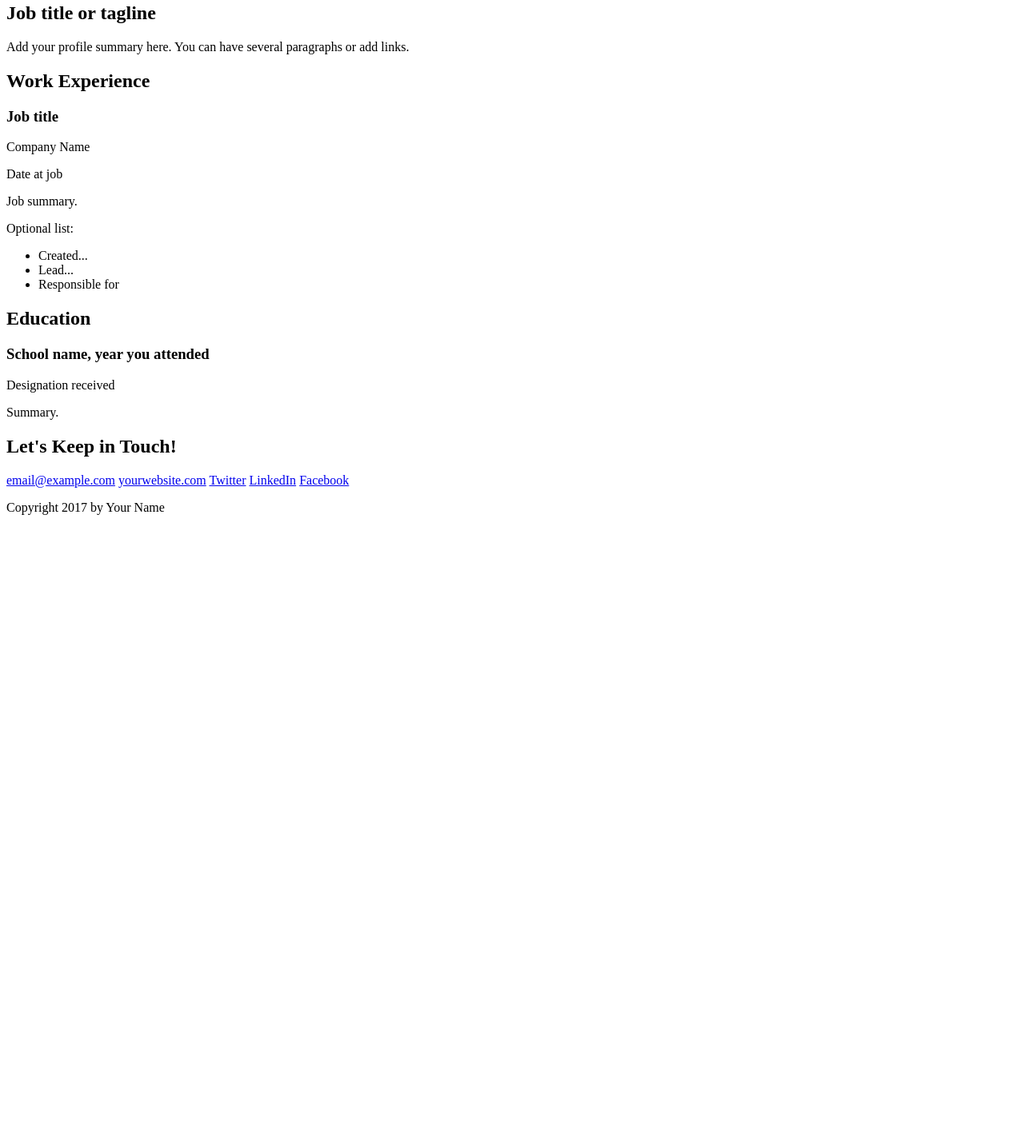
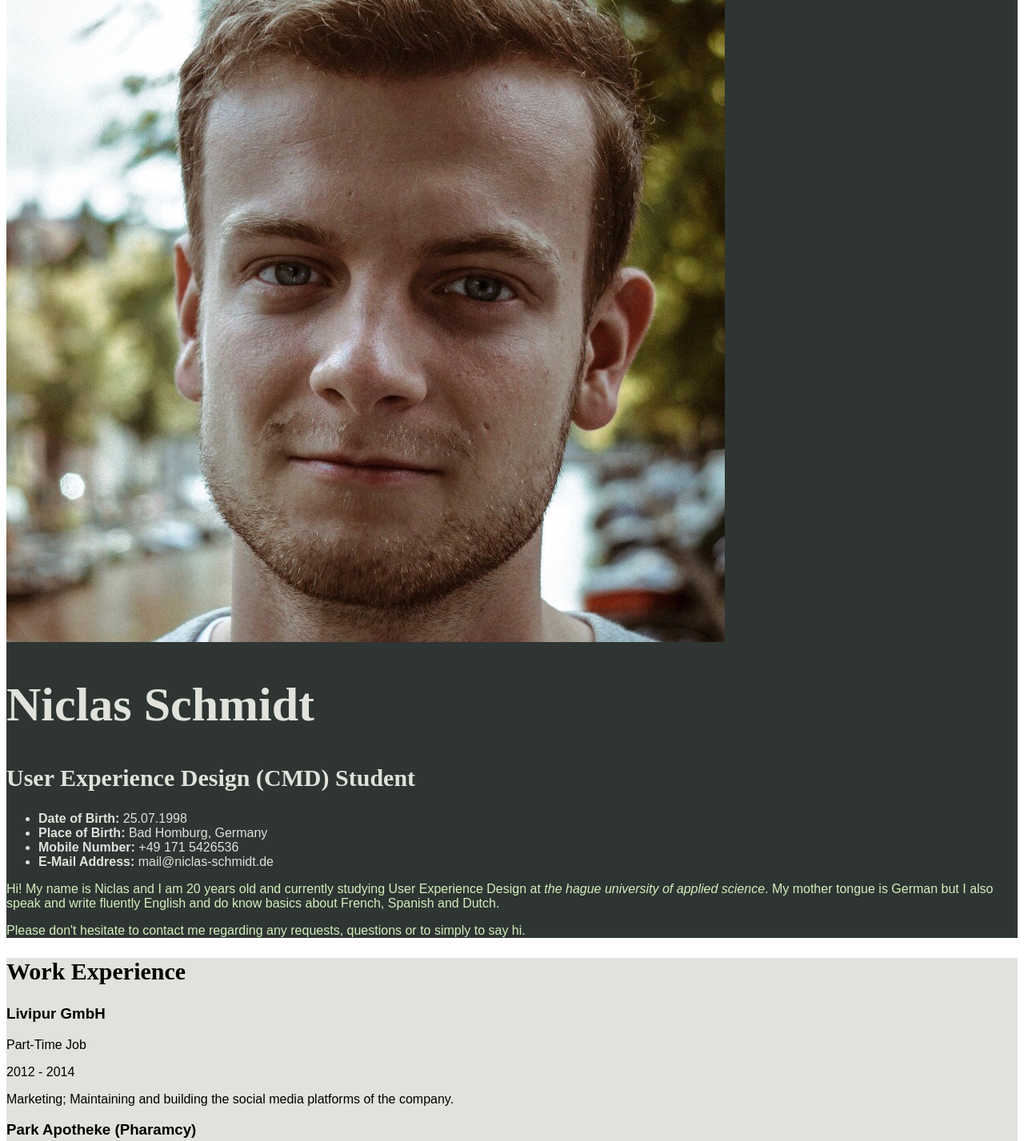
Before and after one commit to UXDSkillslab1718/3-css-essential-training-1-2-resume-files-claptom, a plain HTML site: page index.html in a window 1280 px wide. Shown: the part 103-1530 px from the top of the page at 80% size. Before the commit the page ends 800 px from the top, so only its background shows below. Drawn offline with Linux system fonts and the light colour scheme; a web font is replaced by a local one.

Commit message:
Assignment Chapter 1-3
These are all changes from chapter 1 to chapter 3.

```diff
--- /dev/null
+++ b/css/style.css
@@ -0,0 +1,59 @@
+/* color pattern
+-------------------------
+#2E3532 - black
+#8B2635 - red
+#E0E2DB - white
+#D2D4C8 - white/pastel
+#D3EFBD - tea green
+*/
+
+
+/* Global styles
+-------------------------*/
+body{
+  font-family: ff-basic-gothic-pro, sans-serif;
+  font-weight: 200;
+  font-style: normal;
+}
+h3{
+  font-family: ff-basic-gothic-pro, sans-serif;
+  font-weight: 600;
+  font-style: normal;
+}
+h1, h2{
+  font-family: 'pt-sans-pro-caption';
+}
+h1{
+  font-size: 60px;
+}
+h2{
+  font-size:  30px;
+}
+a{
+  color: #8B2635;
+}
+a:hover{
+  text-decoration: none;
+}
+
+/* Header and Footer
+-------------------------*/
+header, footer{
+  background: #2E3532;
+  color: #E0E2DB;
+}
+header p,header p{
+  color: #D3EFBD;
+}
+
+/* Work Experience
+-------------------------*/
+.work{
+  background: #E0E2DB;
+}
+
+/* Education
+-------------------------*/
+.education{
+  background: #D3EFBD;
+}
--- a/index.html
+++ b/index.html
@@ -3,52 +3,73 @@
 <head>
     <meta charset="UTF-8">
     <meta name="viewport" content="width=device-width, initial-scale=1.0">
-    <title>Your Name | Resume</title>
+    <link rel="stylesheet" href="https://use.typekit.net/uzn2fmf.css">
+    <link rel="stylesheet" href="css/style.css">
+    <title>Niclas Schmidt | Resume</title>
 </head>
 <body>
     <!-- // Intro -->
     <header>
-        <img src="your-picture.jpg" alt="Your Name">
-        <h1>Your Name</h1>
-        <h2>Job title or tagline</h2>
-        <p>Add your profile summary here. You can have several paragraphs or add links.</p>
+        <img src="images/portrait.jpeg" alt="Niclas Schmdit">
+        <h1>Niclas Schmidt</h1>
+        <h2>User Experience Design (CMD) Student</h2>
+        <ul>
+          <li><b>Date of Birth:</b> 25.07.1998</li>
+          <li><b>Place of Birth:</b> Bad Homburg, Germany</li>
+          <li><b>Mobile Number:</b> +49 171 5426536</li>
+          <li><b>E-Mail Address: </b>mail@niclas-schmidt.de</li>
+        </ul>
+        <p>Hi! My name is Niclas and I am 20 years old and currently studying User Experience Design at <i>the hague university of applied science</i>.
+          My mother tongue is German but I also speak and write fluently English and do know basics about French, Spanish and Dutch.</p>
+        <p>Please don't hesitate to contact me regarding any requests, questions or to simply to say hi.</p>
+
     </header>
 
     <main>
         <!-- // Work Experience -->
-        <section>
+       <section class="work">
             <h2>Work Experience</h2>
 
-            <!-- Job Details: copy this whole block to add more jobs -->
-            <h3>Job title</h3>
-            <p>Company Name</p>
-            <p>Date at job</p>
 
-            <!-- Add as many paragraphs as you need. -->
-            <p>Job summary.</p>
+            <h3>Livipur GmbH</h3>
+            <p>Part-Time Job</p>
+            <p>2012 - 2014</p>
 
-            <!-- This list can be deleted if you don't want to use it. -->
-            <p>Optional list:</p>
+
+            <p>Marketing; Maintaining and building the social media platforms of the company.</p>
+
+            <h3>Park Apotheke (Pharamcy)</h3>
+            <p>Part-Time Job</p>
+            <p>2016 - 2018</p>
+
+            <p>Professional activities:</p>
             <ul>
-                <li>Created...</li>
-                <li>Lead...</li>
-                <li>Responsible for</li>
+                <li>helping out in logistics</li>
+                <li>working as cashier</li>
+                <li>deliver medicaments to customer (with provided company car)</li>
             </ul>
-            <!-- end of Job Details block. -->
+
+
 
         </section>
 
-
         <!-- // Education -->
-        <section>
+        <section class="education">
             <h2>Education</h2>
 
-            <!-- School details: copy this whole block to add more schools. -->
-            <h3>School name, year you attended</h3>
+            <!-- School details -->
+            <h3>Friedrich-Ebert-Schule, 2004 - 2008</h3>
+            <p>Primary School</p>
+
+            <h3>Kaiser-Friedrich-Gymnasium, 2008 - 2014</h3>
+            <p>High School</p>
+
+            <h3>Begemann-Schule, 2014 - 2017</h3>
+            <p>Econimics High School</p>
             <p>Designation received</p>
 
-            <!-- Add as many paragraphs as you need. -->
-            <p>Summary.</p>
+            <h3>The Hague University, from 2018</h3>
+            <p>User Experience Design (CMD)</p>
             <!-- End of school details. -->
         </section>
     </main>
@@ -57,16 +78,15 @@
     <footer>
         <h2>Let's Keep in Touch!</h2>
 
-        <!-- Social media and contact links. Add or remove any networks. -->
+        <!-- Social media and contact links-->
         <div>
-            <a href="mailto:email@example.com">email@example.com</a>
-            <a href="http://yourwebsite.com" target="_blank">yourwebsite.com</a>
-            <a href="#" target="_blank">Twitter</a>
-            <a href="#" target="_blank">LinkedIn</a>
-            <a href="#" target="_blank">Facebook</a>
+            <a href="mailto:mail@niclas-schmidt.de">mail@niclas-schmidt.de</a>
+            <a href="http://niclas-schmidt.de" target="_blank">niclas-schmidt.de</a>
+            <a href="https://www.linkedin.com/in/niclasschmidt/" target="_blank">LinkedIn</a>
+            <a href="https://www.facebook.com/niclas.niclas98" target="_blank">Facebook</a>
         </div>
 
-        <p>Copyright 2017 by Your Name</p>
+        <p>Copyright 2017 by Niclas Schmidt</p>
     </footer>
 </body>
 </html>
```
Also changed, not shown: images/portrait.jpeg (added), 3 other files.
